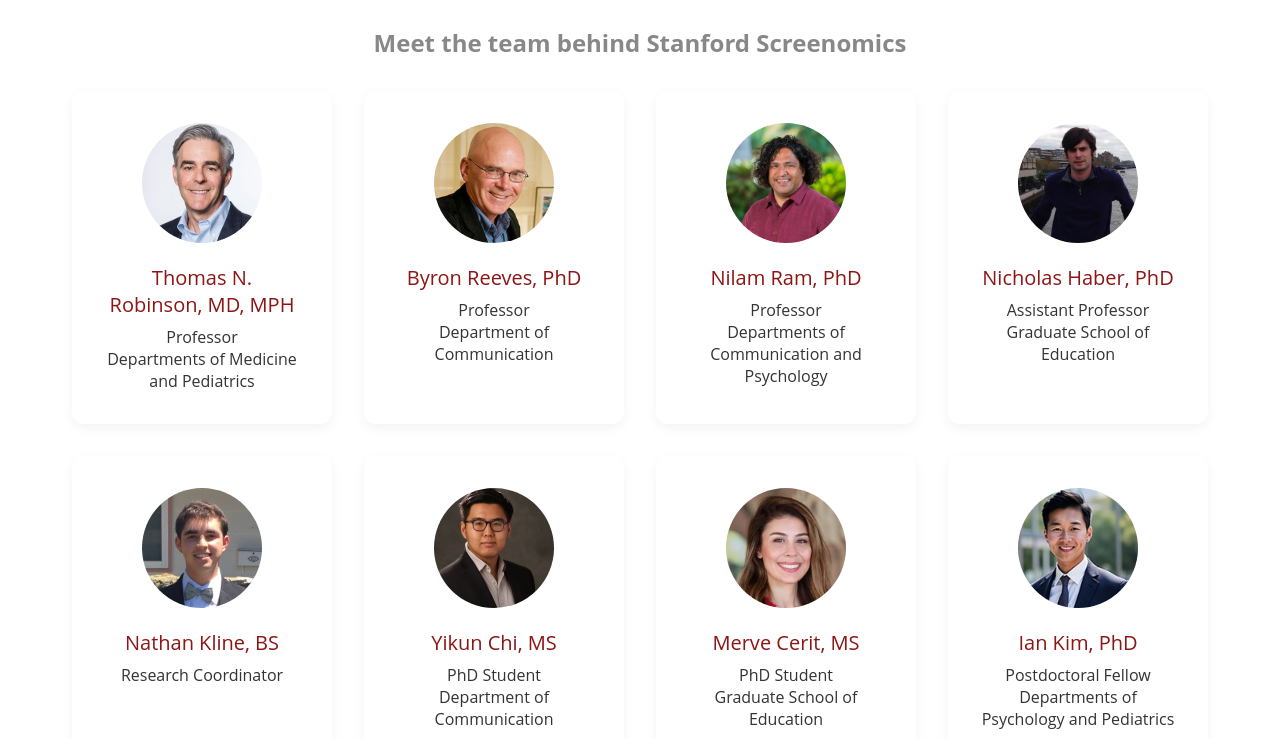
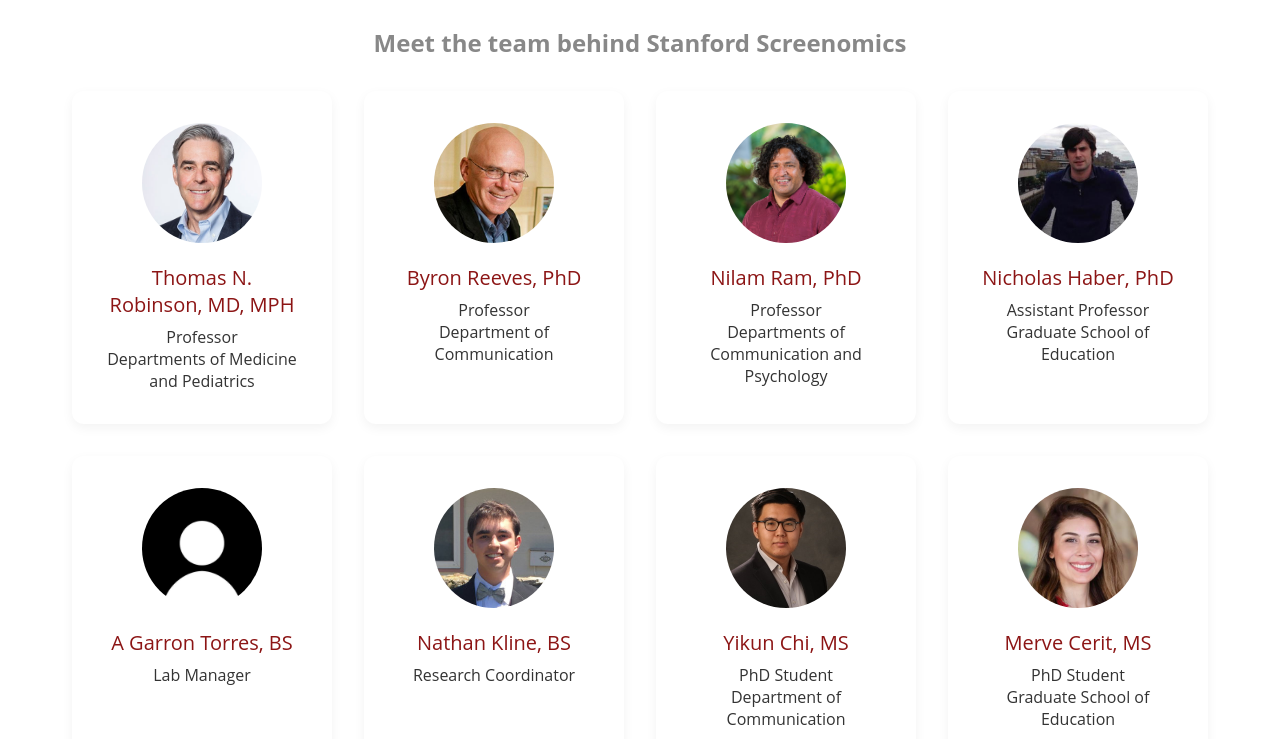
Before and after one commit to StanfordScreenomics/StanfordScreenomics.github.io, a plain HTML site: page team.html in a window 1280 px wide. Shown: the part 213-952 px from the top of the page. Drawn offline with Linux system fonts and the light colour scheme.

Commit message:
Team page updated (A added)

```diff
--- a/team.html
+++ b/team.html
@@ -287,6 +287,12 @@
       </div>
 
       <div class="team-member">
+        <img src="assets/unknown.jpg" alt="A Garron Torres">
+        <h3>A Garron Torres, BS</h3>
+        <p>Lab Manager</p>
+      </div>
+
+      <div class="team-member">
         <img src="assets/nk.jpg" alt="Nathan Kline">
         <h3>Nathan Kline, BS</h3>
         <p>Research Coordinator</p>
```
Also changed, not shown: assets/QR-code.png (added), 1 other file.
